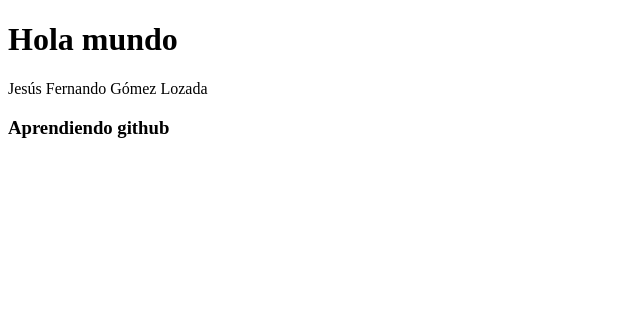
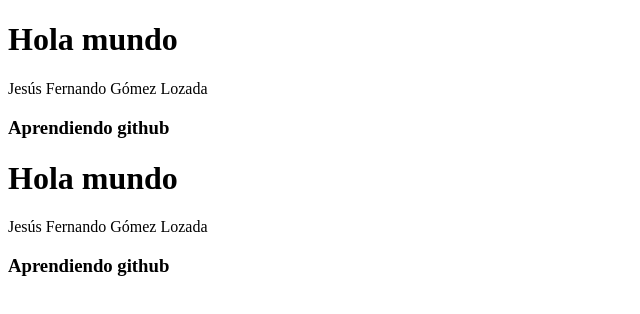
Before and after one commit to JesFernandoGL/prueba, a plain HTML site: page index.html in a window 1280 px wide. Shown: the whole page, without its empty margins (0-640 px from the left). Drawn offline with Linux system fonts and the light colour scheme.

Commit message:
Update index.html

```diff
--- a/index.html
+++ b/index.html
@@ -9,6 +9,9 @@
     <h1>Hola mundo</h1>
     <p>Jesús Fernando Gómez Lozada</p>
     <h3>Aprendiendo github</h3>
+    <h1>Hola mundo</h1>
+    <p>Jesús Fernando Gómez Lozada</p>
+    <h3>Aprendiendo github</h3>
 
 </body>
 </html>
```
